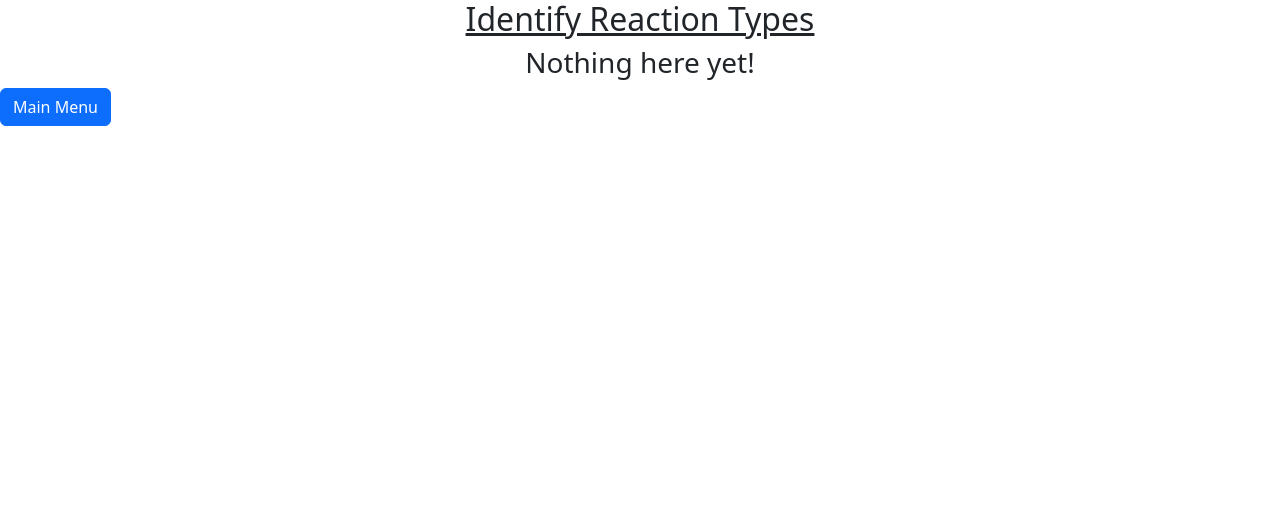
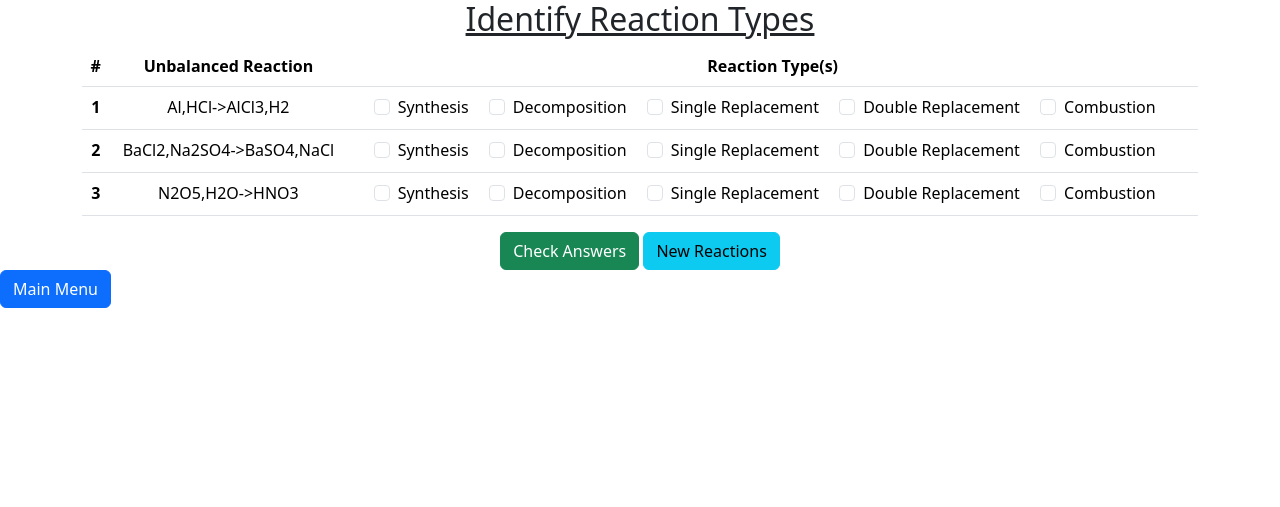
Before and after one commit to jimflores5/Balancing_practice, a Flask app: page /types_practice in a window 1280 px wide. Shown: the top 507 px of the page. Run offline with Flask 3, Linux system fonts and the light colour scheme.

Commit message:
Progress made on displaying reactions and checkboxes for reaction type practice.

```diff
--- a/main.py
+++ b/main.py
@@ -136,8 +136,17 @@ def types_practice():
         session['first_try'] = True
         session['num_attempted'] = 0
         session['numCorrect'] = 0
+        rxn_types = list(reactions.keys())
+        questions = {}
+        while len(questions) < 3:
+            type_choice = random.choice(rxn_types)
+            rxn_number = random.choice(range(1,len(reactions[type_choice])))
+            rxn = reactions[type_choice][rxn_number]
+            if rxn[0] not in questions:
+                questions[rxn[0]] = [len(questions)+1, type_choice]
 
-    return render_template('types_practice.html',title='Identify Reaction Types', page_title = page_title, template = template_name)
+    return render_template('types_practice.html',title='Identify Reaction Types', page_title = page_title, template = template_name,
+        rxn_types = rxn_types, questions = questions)
 
 if __name__ == '__main__':
     app.run()
--- a/templates/types_practice.html
+++ b/templates/types_practice.html
@@ -4,7 +4,37 @@
     <section class="container wrapper text-center">
         <h1 class="main-heading">{{page_title}}</h1>
         <h2 class="subheading">{{subheading}}</h2>
-        <h3>Nothing here yet!</h3>
+    </section>
+    <section class="container wrapper text-center">
+        <form action="/types_practice" method="POST">
+            <table class="table table-hover">
+                <thead>
+                    <tr>
+                        <th scope="col">#</th>
+                        <th scope="col">Unbalanced Reaction</th>
+                        <th scope="col">Reaction Type(s)</th>
+                    </tr>
+                </thead>
+                <tbody>
+                    {% for question in questions %}
+                        <tr>
+                            <th scope="row">{{questions[question][0]}}</th>
+                            <td>{{question}}</td>
+                            <td>
+                                {% for rxn in rxn_types %}
+                                    <div class="form-check form-check-inline">
+                                        <input class="form-check-input" type="checkbox" id="inlineCheckbox{{index}}" value={{rxn}}>
+                                        <label class="form-check-label" for="inlineCheckbox{{index}}">{{rxn.replace('_',' ').title()}}</label>
+                                    </div>
+                                {% endfor %}
+                            </td>
+                        </tr>
+                    {% endfor %}
+                </tbody>
+            </table>
+            <button type="submit" class="btn btn-success">Check Answers</button>
+            <a class="btn btn-info" href="/types_practice" role="button">New Reactions</a>
+        </form>
     </section>
     <section class="ml-3">
         <a class="btn btn-primary" href="/" role="button">Main Menu</a>
```
